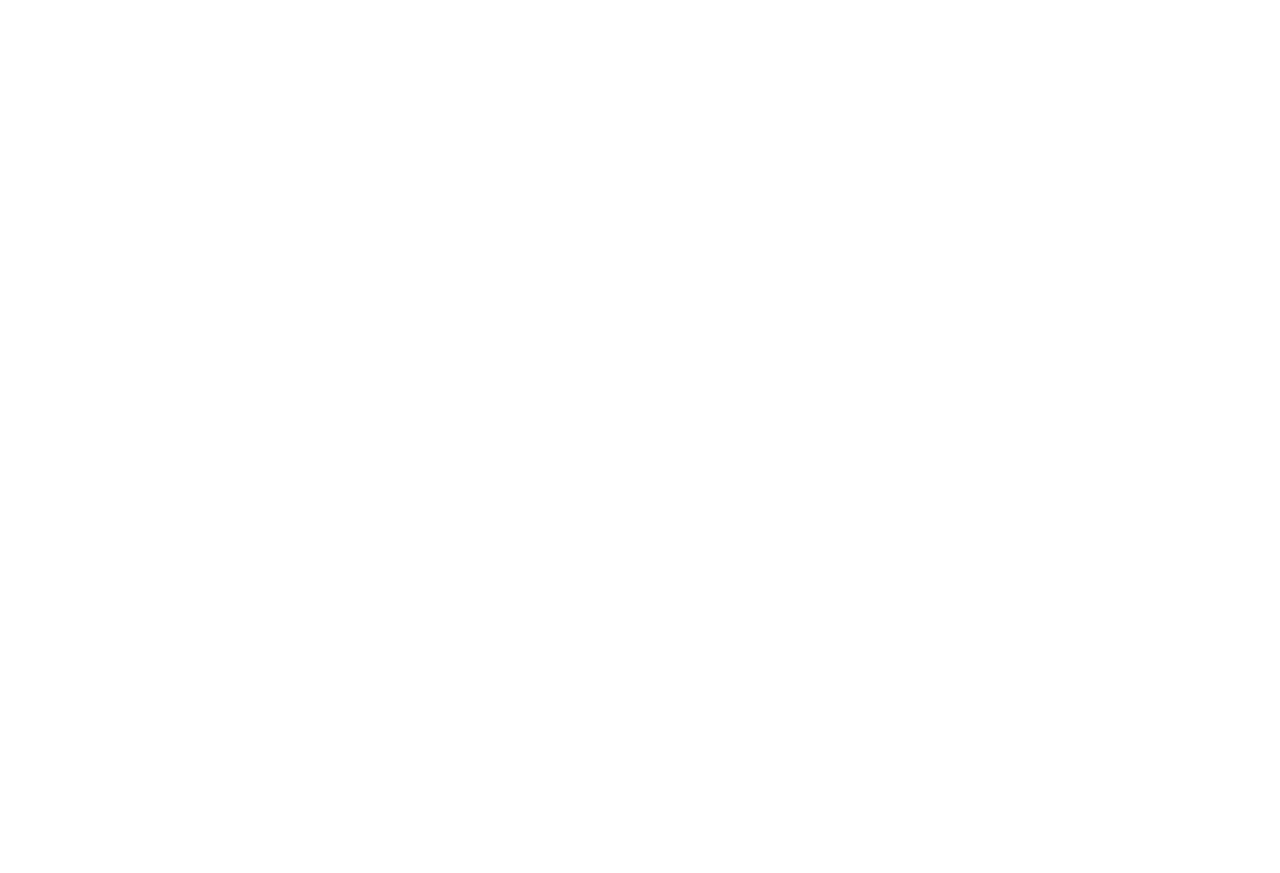
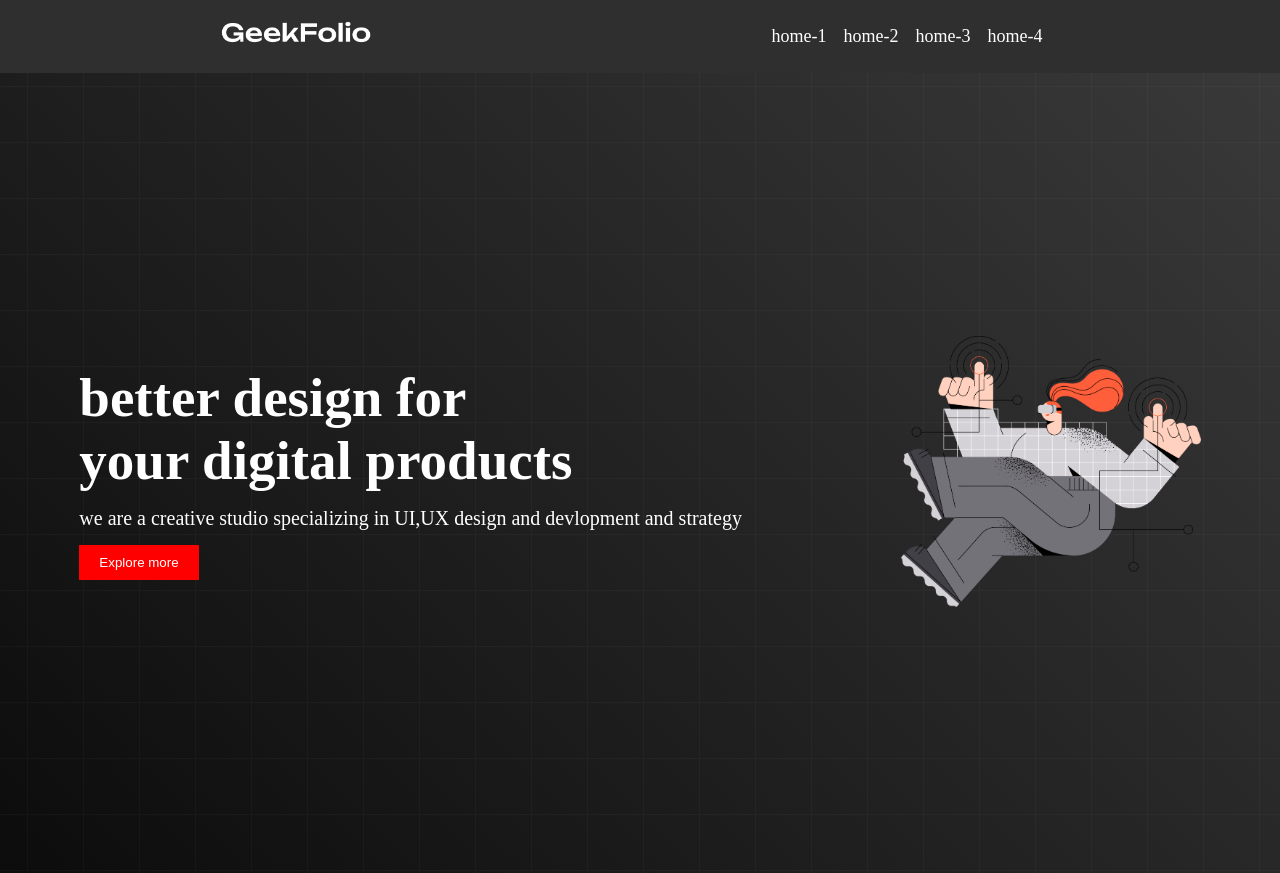
Before and after one commit to shoikot-khondakar/conceptual-project, a plain HTML site: page index.html in a window 1280 px wide. Before the commit the page ends 800 px from the top, so only its background shows below. Drawn offline with Linux system fonts and the light colour scheme.

Commit message:
added a some contant and image and banner and logo also

```diff
--- a/index.html
+++ b/index.html
@@ -5,8 +5,43 @@
     <meta http-equiv="X-UA-Compatible" content="IE=edge">
     <meta name="viewport" content="width=device-width, initial-scale=1.0">
     <title>Conceptual project</title>
+    <link rel="stylesheet" href="style.css">
 </head>
 <body>
+    <!-- this is a navber section -->
+    <header>
+        <nav>
+            <div class="menu-container">
+                <div class="logo">
+                    <img class="logo-photo" src="asset/logo-light.png" alt="">
+                </div>
+                <div class="menus">
+                    <li class="item">home-1</li>
+                    <li class="item">home-2</li>
+                    <li class="item">home-3</li>
+                    <li class="item">home-4</li>
+                </div>
 
+            </div>
+        </nav>
+    </header>
+    <main>
+        <section>
+            <div class="banner-container">
+                <div class="banner-text">
+                    <h1 class="title">better design for <br>
+                         your digital products</h1>
+                    <p class="discription">we are a creative studio specializing in UI,UX design and devlopment and strategy</p>
+                    <button class="btn">Explore more</button>
+                </div>
+                <div class="banner-photo">
+                    <img class="banner-img" src="asset/banner.png" alt="">
+                </div>
+            </div>
+        </section>
+    </main>
+    <footer>
+
+    </footer>
 </body>
 </html>
--- /dev/null
+++ b/style.css
@@ -0,0 +1,60 @@
+*{
+    margin: 0px;
+    padding: 0px;
+}
+.menu-container{
+    background-color: rgb(48, 47, 47);
+    padding: 20px;
+    color: white;
+    list-style: none;
+    display: flex;
+    align-items: center;
+    justify-content: space-around;
+}
+.logo-photo{
+    width: 150px;
+}
+.menus{
+    display: flex;
+}
+.item{
+    margin-right: 10px;
+    padding-right: 7px;
+    font-size: 18px;
+}
+.item:hover{
+    color: blue;
+    cursor: pointer;
+}
+.banner-img{
+    width: 300px;
+}
+.banner-container{
+    display: flex;
+    justify-content: space-around;
+    height: 100vh;
+    align-items: center;
+    background-image: url("asset/background.png"),
+    linear-gradient(45deg,rgb(12, 12, 12),rgb(57, 57, 57));
+    color: white;
+}
+.title{
+    font-size: 55px;
+    font-weight: bold;
+}
+.discription{
+    font-size: 20px;
+    margin-top: 15px;
+    margin-bottom: 15px;
+}
+.btn{
+    padding: 10px 20px;
+    background-color: red;
+    color: white;
+    border: none;
+}
+.btn:hover{
+    color: yellow;
+    cursor: pointer;
+    background-color: aquamarine;
+}
```
Also changed, not shown: asset/0.png (added), asset/1.png (added), asset/2.png (added), asset/background.png (added), asset/banner.png (added), asset/logo-light.png (added), asset/section.png (added).
